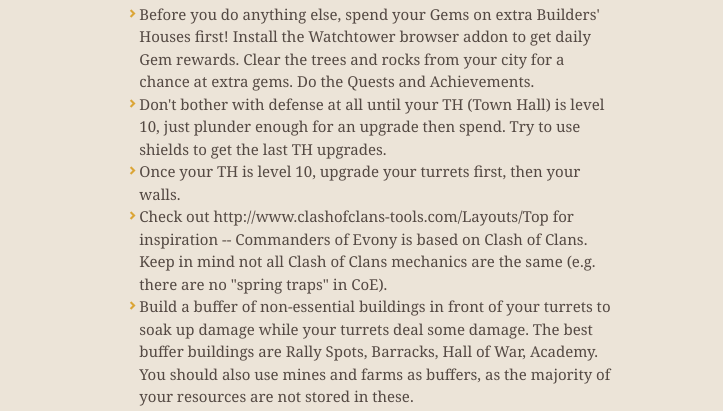
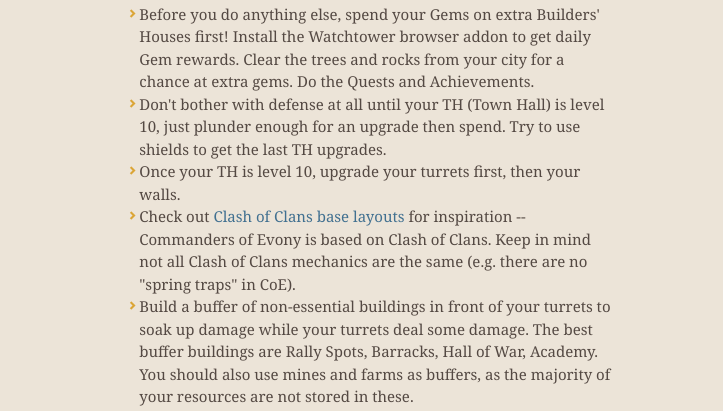
Before and after one commit to palingman/palingman.github.io, a plain HTML site: page index.html in a window 1280 px wide. Shown: the part 384-795 px from the top of the page, without its empty margins (278-1001 px from the left). Drawn offline with nearby package versions, Linux system fonts and the light colour scheme.

Commit message:
Update index.html

```diff
--- a/index.html
+++ b/index.html
@@ -58,7 +58,7 @@
 
 <li>Once your TH is level 10, upgrade your turrets first, then your walls.</li>
 
-<li>Check out http://www.clashofclans-tools.com/Layouts/Top for inspiration -- Commanders of Evony is based on Clash of Clans. Keep in mind not all Clash of Clans mechanics are the same (e.g. there are no "spring traps" in CoE).</li>
+<li>Check out <a href="http://www.clashofclans-tools.com/Layouts/Top">Clash of Clans base layouts</a> for inspiration -- Commanders of Evony is based on Clash of Clans. Keep in mind not all Clash of Clans mechanics are the same (e.g. there are no "spring traps" in CoE).</li>
 
 <li>Build a buffer of non-essential buildings in front of your turrets to soak up damage while your turrets deal some damage. The best buffer buildings are Rally Spots, Barracks, Hall of War, Academy. You should also use mines and farms as buffers, as the majority of your resources are not stored in these.</li>
 
```
